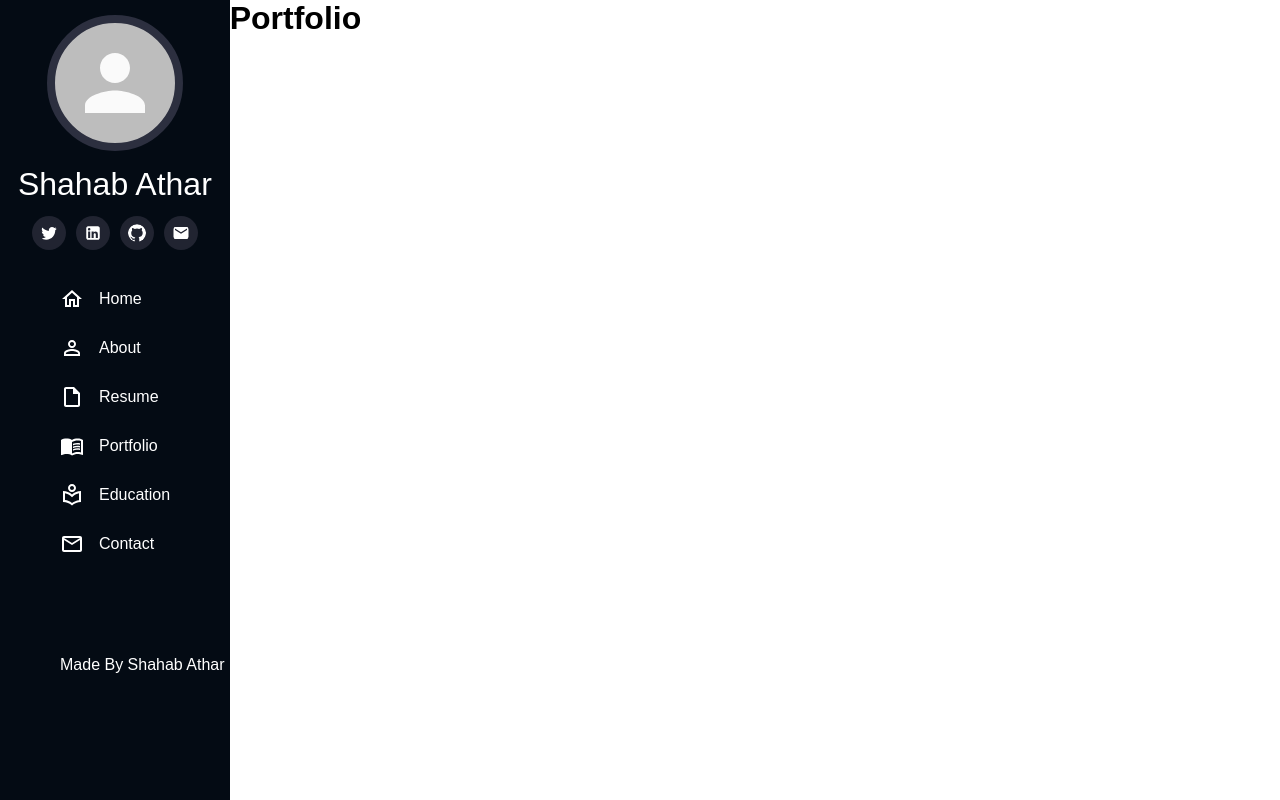
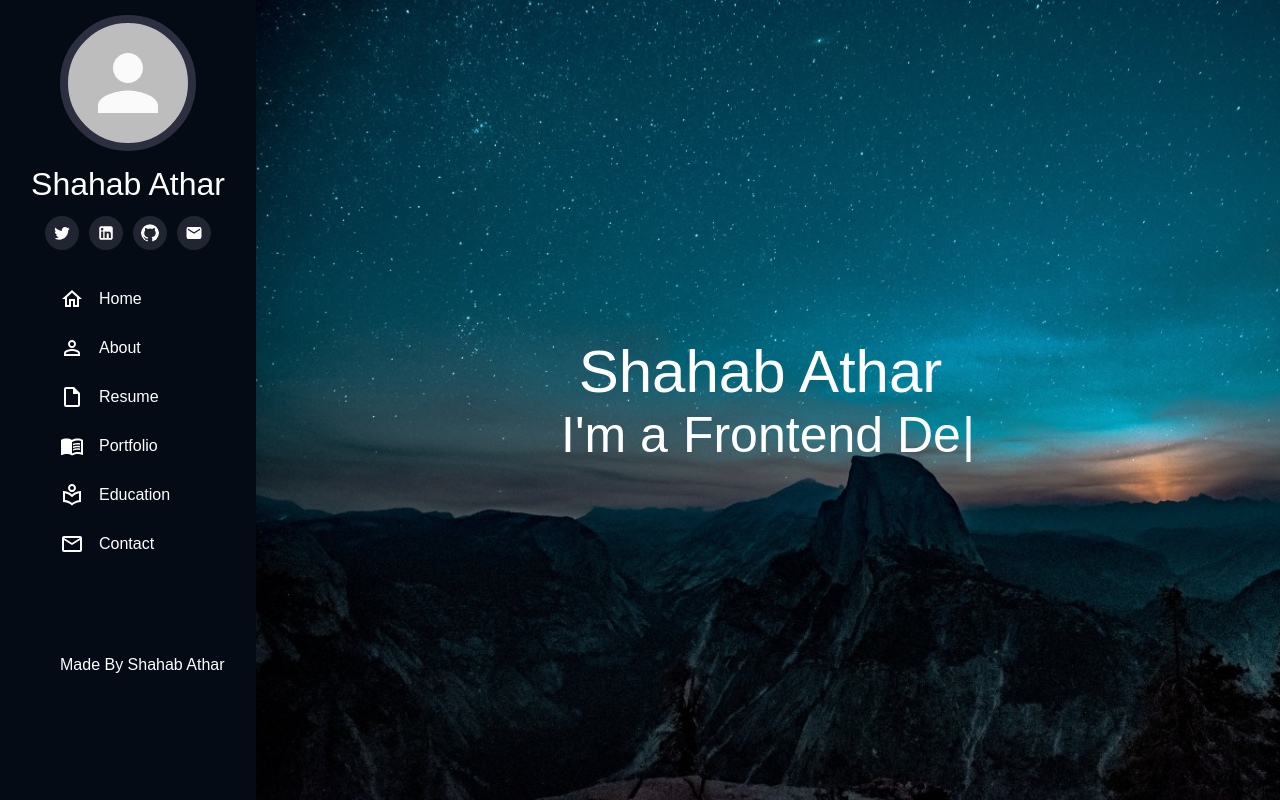
Before and after one commit to ShahabAthar25/porfolio-react, a React (Create React App) app: page / in a window 1280 px wide. Built offline with nearby package versions, Linux system fonts and the light colour scheme.

Commit message:
Add Home Page

```diff
--- a/package.json
+++ b/package.json
@@ -11,6 +11,7 @@
     "react": "^17.0.2",
     "react-dom": "^17.0.2",
     "react-scripts": "4.0.3",
+    "typewriter-effect": "^2.18.0",
     "web-vitals": "^1.1.2"
   },
   "scripts": {
--- a/src/App.css
+++ b/src/App.css
@@ -1,6 +1,7 @@
 .app {
   height: 100vh;
   width: 100vw;
+  overflow-x: hidden;
 }
 
 .app_body {
@@ -8,3 +9,16 @@
   width: 100%;
   display: flex;
 }
+
+::-webkit-scrollbar {
+  width: 5px;
+}
+
+::-webkit-scrollbar-track {
+  background: transparent;
+}
+
+::-webkit-scrollbar-thumb {
+  background-image: linear-gradient(gray, gray, gray);
+  border-radius: 25px;
+}
--- /dev/null
+++ b/src/Component/Portfolio/Home/Home.css
@@ -0,0 +1,19 @@
+.home {
+  font-size: 60px;
+  color: white;
+  display: flex;
+  align-items: center;
+  justify-content: center;
+  flex-direction: column;
+  height: 100vh;
+}
+
+.home__flex {
+  font-size: 50px;
+  display: flex;
+  align-items: center;
+}
+
+.home p {
+  margin-right: 15px;
+}
--- /dev/null
+++ b/src/Component/Portfolio/Home/Home.js
@@ -0,0 +1,39 @@
+import React from 'react'
+
+import TypeWriter from 'typewriter-effect'
+
+import './Home.css'
+
+function Home() {
+    return (
+        <div className="home">
+            <p>Shahab Athar</p>
+            <div className="home__flex">
+                <p>I'm a </p>
+                <TypeWriter
+                    options={{
+                            loop: true,
+                        }}
+                    onInit={(typewriter) => {
+                        typewriter
+                            .typeString("Frontend Developer")
+                            .pauseFor(1500)
+                            .deleteChars(18)
+                            .typeString("Backend Developer")
+                            .pauseFor(1500)
+                            .deleteChars(17)
+                            .typeString("GUI Developer")
+                            .pauseFor(1500)
+                            .deleteChars(13)
+                            .typeString("Data Analyst")
+                            .pauseFor(1500)
+                            .deleteChars(12)
+                            .start()
+                    }}
+                />
+            </div>
+        </div>
+    )
+}
+
+export default Home
--- a/src/Component/Portfolio/Portfolio.css
+++ b/src/Component/Portfolio/Portfolio.css
@@ -1,3 +1,7 @@
 .portfolio {
   flex: 0.8;
+  background-image: url(../../images/WhatsApp\ Image\ 2021-08-26\ at\ 10.12.28\ PM.jpeg);
+  background-repeat: no-repeat;
+  background-size: cover;
+  overflow-y: scroll;
 }
--- a/src/Component/Portfolio/Portfolio.js
+++ b/src/Component/Portfolio/Portfolio.js
@@ -1,11 +1,14 @@
 import React from 'react'
+
+import Home from './Home/Home'
 
 import './Portfolio.css'
 
 function Portfolio() {
     return (
-        <div>
-            <h1>Portfolio</h1>
+        <div className="portfolio">
+            <Home />
+            <h1>Hello</h1>
         </div>
     )
 }
```
Also changed, not shown: src/images/WhatsApp Image 2021-08-26 at 10.12.28 PM.jpeg (added), 1 other file (tests, documents, lock files or other folders).
